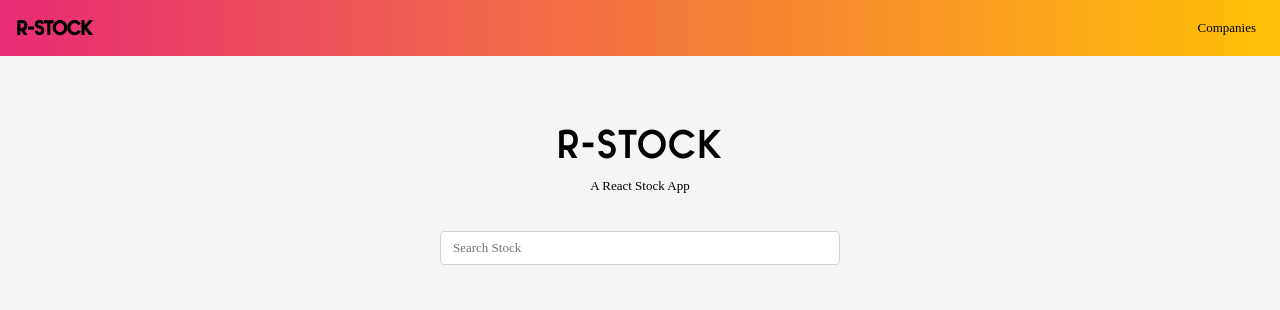
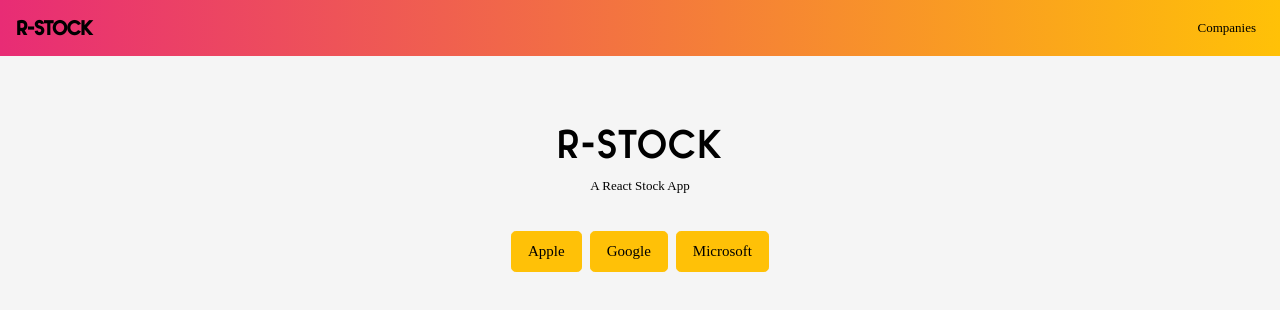
Before and after one commit to akinmaurice/react-stock, a React (Create React App) app: page / in a window 1280 px wide. Shown: the top 310 px of the page. Built offline with nearby package versions, Linux system fonts and the light colour scheme.

Commit message:
update components to use dynamic company list

```diff
--- /dev/null
+++ b/src/ companies.js
@@ -0,0 +1,15 @@
+ const companies = [
+  {
+    key: 'Apple',
+    value: 'AAPL'
+  },{
+    key: 'Google',
+    value: 'GOOG'
+  }, {
+    key: 'Microsoft',
+    value: 'MSFT'
+  }
+ ]
+
+
+export default companies;
--- a/src/components/App.js
+++ b/src/components/App.js
@@ -1,9 +1,10 @@
 import React from 'react';
-import { Container, Jumbotron, Form } from 'react-bootstrap';
+import { Link } from 'react-router-dom';
+import { Container, Jumbotron } from 'react-bootstrap';
 import Header  from './layout/Header';
+import companies from '../ companies';
 
 function App() {
-
   return (
     <div>
       <Header />
@@ -14,11 +15,15 @@ function App() {
               A React Stock App
             </p>
             <br/>
-            <Form className="search-form">
-              <Form.Group controlId="exampleForm.ControlInput1">
-                <Form.Control type="text" placeholder="Search Stock" />
-              </Form.Group>
-            </Form>
+            <ul className="list-inline">
+              {companies.map(company => (
+              <li key={company.key} className="list-inline-item">
+                <Link to={`/stock/${company.value}`} className='btn btn-lg btn-warning btn-company'>
+                  {company.key}
+                </Link>
+              </li>
+              ))}
+            </ul>
         </Container>
       </Jumbotron>
     </div>
--- a/src/components/Chart.js
+++ b/src/components/Chart.js
@@ -4,8 +4,6 @@ import {Line} from 'react-chartjs-2';
 
 function Chart (props) {
   const { xData, yData } = props;
-  console.log(xData);
-  console.log(yData);
   const state = {
     labels: xData,
     datasets: [
--- a/src/components/Stock.js
+++ b/src/components/Stock.js
@@ -3,8 +3,7 @@ import axios from 'axios';
 import Header from './layout/Header';
 import Chart from './Chart';
 
-const url = 'https://www.alphavantage.co/query?function=TIME_SERIES_DAILY_ADJUSTED&symbol=MSFT&apikey=demo';
-function Stock() {
+function Stock(props) {
   const [ isLoading, setLoading ] = useState(false);
   const [ xData, setXData ] = useState([]);
   const [ yData, setYData ] = useState([]);
@@ -12,15 +11,18 @@ function Stock() {
 
   const canvasRef = useRef('canvas');
 
+  const { code } = props.match.params;
+  const API_KEY = 'DZ9OEQO2P5J1LXT9';
 
-  const fetchData = () => {
+  const url = `https://www.alphavantage.co/query?function=TIME_SERIES_DAILY_ADJUSTED&symbol=${code}&apikey=${API_KEY}`;
+
+  useEffect(() => {
     setLoading(true);
     axios.get(url)
-    .then((response)=>
-    {
+    .then((response)=>{
+    const { data } = response;
     let stockChartXValues = [];
     let stockChartYValues = [];
-        const { data } = response;
     for(let key in data['Time Series (Daily)']) {
       stockChartXValues.push(key);
       stockChartYValues.push(data['Time Series (Daily)'][key]['1. open']);
@@ -32,13 +34,8 @@ function Stock() {
     .catch((e)=>{
       setError(true);
       setLoading(false);
-        console.log(e)
-      })
-  }
-
-  useEffect(() => {
-    fetchData()
-  }, [])
+    });
+  }, [code, url])
 
   let view = '';
   if(isLoading) {
--- a/src/css/style.css
+++ b/src/css/style.css
@@ -105,3 +105,9 @@ textarea {
   max-width: 400px;
   margin: 0 auto;
 }
+
+
+.btn-company {
+  color: #000000 !important;
+  font-size: 15px;
+}
--- a/src/index.js
+++ b/src/index.js
@@ -13,7 +13,7 @@ const Root = () => (
         <div>
           <Switch>
             <Route path="/" exact component={App}/>
-            <Route path="/stock" exact component={Stock} />
+            <Route path="/stock/:code" exact component={Stock} />
           </Switch>
         </div>
       </Router>
```
Lines whose indentation alone changed are shown as unchanged.
